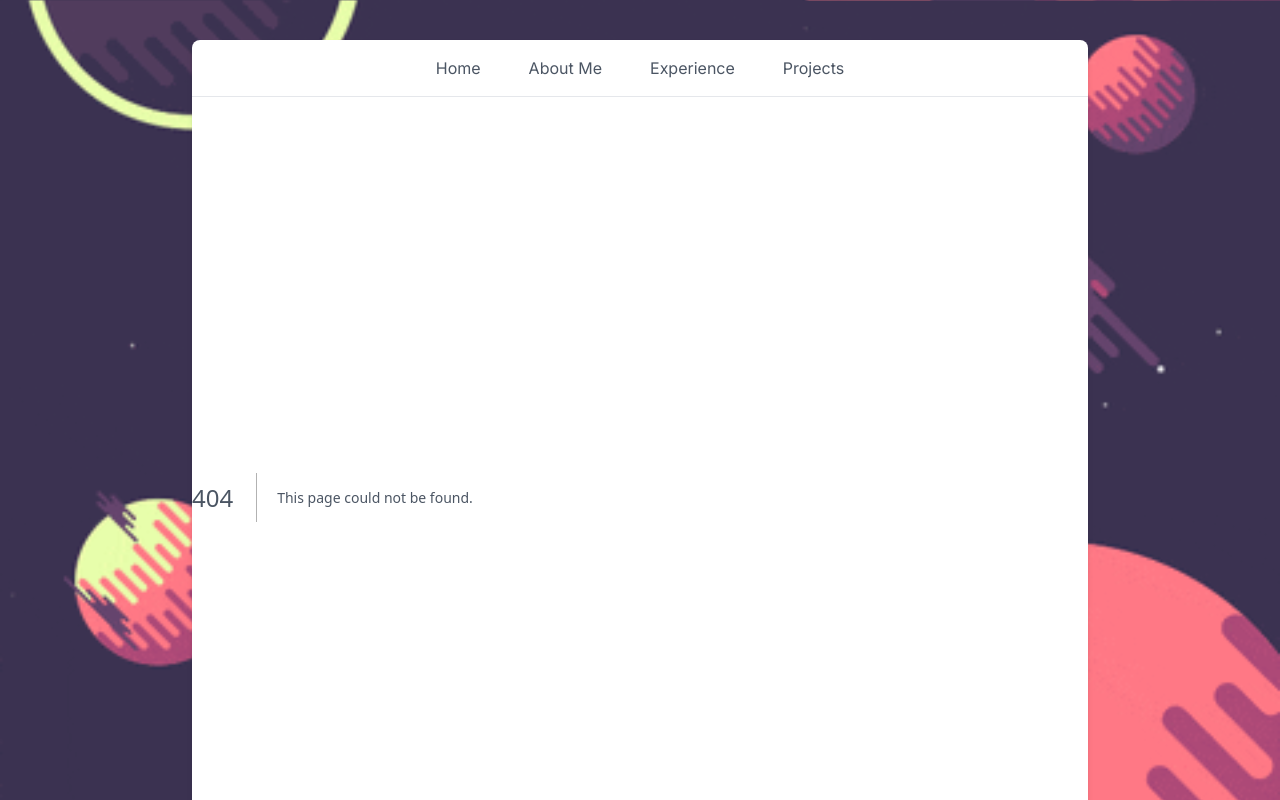
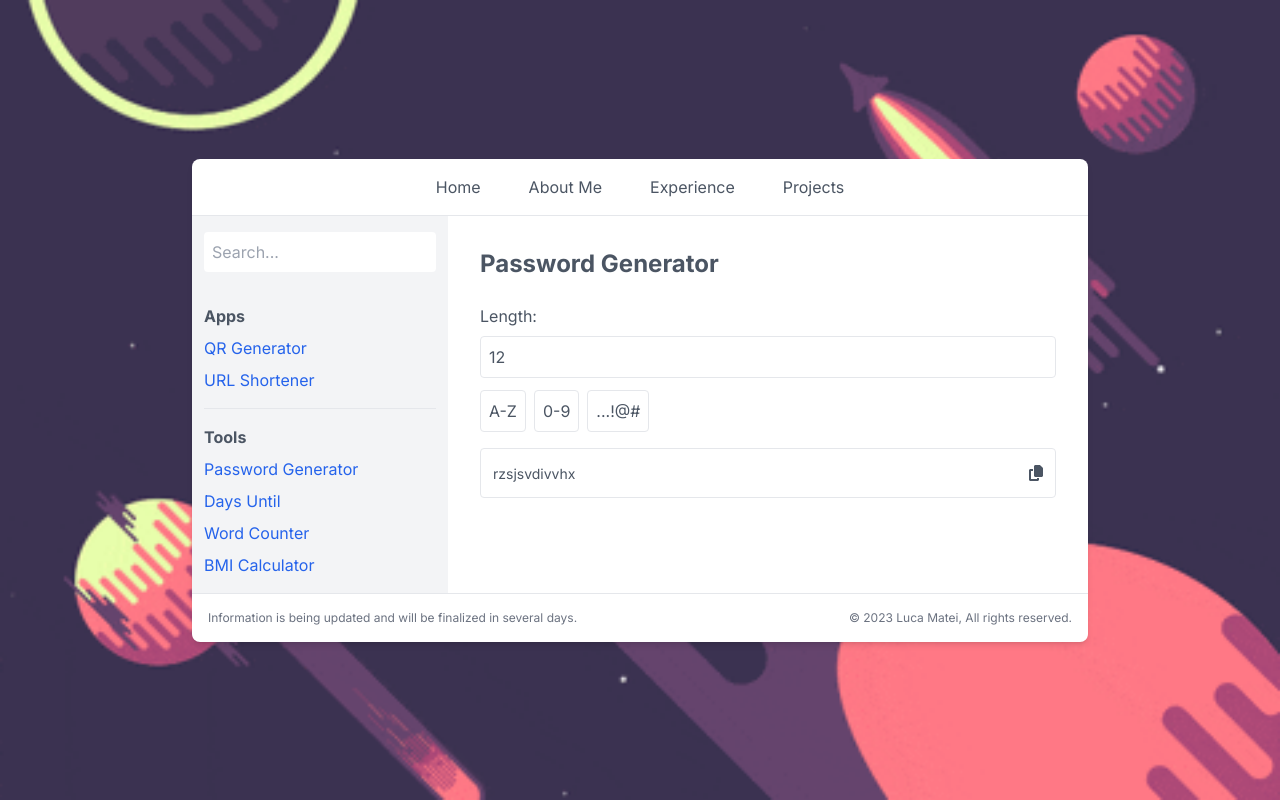
Before and after one commit to luca-matei/lucamatei.eu, a Next.js app: page /projects/password-generator in a window 1280 px wide. Before the commit this address had no page. Shown: the top 800 px of the page. Built offline with nearby package versions, Linux system fonts and the light colour scheme.

Commit message:
Added Password Generator

```diff
--- a/app/(pages)/projects/bmi-calculator/page.tsx
+++ b/app/(pages)/projects/bmi-calculator/page.tsx
@@ -63,7 +63,7 @@ export default function Page() {
       )}
       {/* Displaying BMI ranges */}
       <div className="mt-8">
-        <h2 className="text-xl font-semibold mb-2">BMI Categories:</h2>
+        <h2 className="text-xl font-semibold mb-2">BMI Categories</h2>
         <ul>
           <li>Underweight: less than 18.5</li>
           <li>Normal weight: 18.5 – 24.9</li>
--- a/app/(pages)/projects/layout.tsx
+++ b/app/(pages)/projects/layout.tsx
@@ -12,6 +12,7 @@ interface Project {
 const projects: Project[] = [
   { name: 'QR Generator', category: 'Apps', url: 'https://example.com/qr-generator' },
   { name: 'URL Shortener', category: 'Apps', url: 'https://example.com/url-shortener' },
+  { name: 'Password Generator', category: 'Tools', url: '/projects/password-generator' },
   { name: 'Days Until', category: 'Tools', url: '/projects/days-until' },
   { name: 'Word Counter', category: 'Tools', url: '/projects/word-counter' },
   { name: 'BMI Calculator', category: 'Tools', url: '/projects/bmi-calculator' },
@@ -72,7 +73,7 @@ const ProjectLayout = ({ children }: ProjectLayoutProps) => {
       </aside>
 
       {/* Main content area */}
-      <main className="flex-1 p-8">
+      <main className="flex-1 p-8 w-max-full">
         {children}
       </main>
     </div>
--- /dev/null
+++ b/app/(pages)/projects/password-generator/page.tsx
@@ -0,0 +1,90 @@
+"use client";
+import { useState, useEffect } from 'react';
+import { FontAwesomeIcon } from '@fortawesome/react-fontawesome';
+import { faCopy } from '@fortawesome/free-solid-svg-icons';
+
+export default function PasswordGenerator() {
+  const [length, setLength] = useState(12);
+  const [useUppercase, setUseUppercase] = useState(false);
+  const [useDigits, setUseDigits] = useState(false);
+  const [useSpecialChars, setUseSpecialChars] = useState(false);
+  const [generatedPassword, setGeneratedPassword] = useState('');
+  const [copySuccess, setCopySuccess] = useState('');
+
+  const lowercase = 'abcdefghijklmnopqrstuvwxyz';
+  const uppercase = 'ABCDEFGHIJKLMNOPQRSTUVWXYZ';
+  const digits = '0123456789';
+  const specialChars = '!@#$%^&*()_+-=[]{}|;:",.<>?';
+
+  useEffect(() => {
+    generatePassword();
+  }, [length, useUppercase, useDigits, useSpecialChars]);
+
+  const generatePassword = () => {
+    let characters = lowercase;
+    if (useUppercase) characters += uppercase;
+    if (useDigits) characters += digits;
+    if (useSpecialChars) characters += specialChars;
+
+    let password = '';
+    for (let i = 0; i < length; i++) {
+      const randomIndex = Math.floor(Math.random() * characters.length);
+      password += characters[randomIndex];
+    }
+    setGeneratedPassword(password);
+  };
+
+  const handleLengthChange = (e: { target: { value: string; }; }) => {
+    const newLength = parseInt(e.target.value);
+    setLength(!isNaN(newLength) && newLength >= 0 ? newLength : 0);
+  };
+
+  const copyToClipboard = () => {
+    navigator.clipboard.writeText(generatedPassword).then(
+      () => {
+        setCopySuccess('Copied!');
+        setTimeout(() => {
+          setCopySuccess('');
+        }, 2000);
+      },
+      () => {
+        setCopySuccess('Failed to copy!');
+      }
+    );
+  };
+
+  return (
+    <div className="flex flex-col w-full h-full">
+      <h1 className="text-2xl font-bold mb-6">Password Generator</h1>
+      <div className="mb-3">
+        <label className="block mb-2">Length:</label>
+        <input
+          type="number"
+          min="0"
+          value={length}
+          onChange={handleLengthChange}
+          className="p-2 border rounded w-full"
+        />
+      </div>
+      <div className="flex mb-4 space-x-2">
+        {/* Toggle buttons for criteria */}
+        <button onClick={() => setUseUppercase(!useUppercase)} className={`p-2 border rounded ${useUppercase ? 'bg-blue-500 text-white' : 'bg-white'}`}>A-Z</button>
+        <button onClick={() => setUseDigits(!useDigits)} className={`p-2 border rounded ${useDigits ? 'bg-blue-500 text-white' : 'bg-white'}`}>0-9</button>
+        <button onClick={() => setUseSpecialChars(!useSpecialChars)} className={`p-2 border rounded ${useSpecialChars ? 'bg-blue-500 text-white' : 'bg-white'}`}>{}...!@#</button>
+      </div>
+      {generatedPassword && (
+        <div className="relative border p-3 rounded mb-4">
+          <div className="overflow-x-auto whitespace-nowrap">
+            <span className="text-sm">
+              {generatedPassword}
+            </span>
+          </div>
+          <div className="absolute right-3 top-3">
+            <FontAwesomeIcon icon={faCopy} className="cursor-pointer" onClick={copyToClipboard} />
+          </div>
+        </div>
+      )}
+      {copySuccess && <div className="text-green-500">{copySuccess}</div>}
+    </div>
+  );
+};
```
